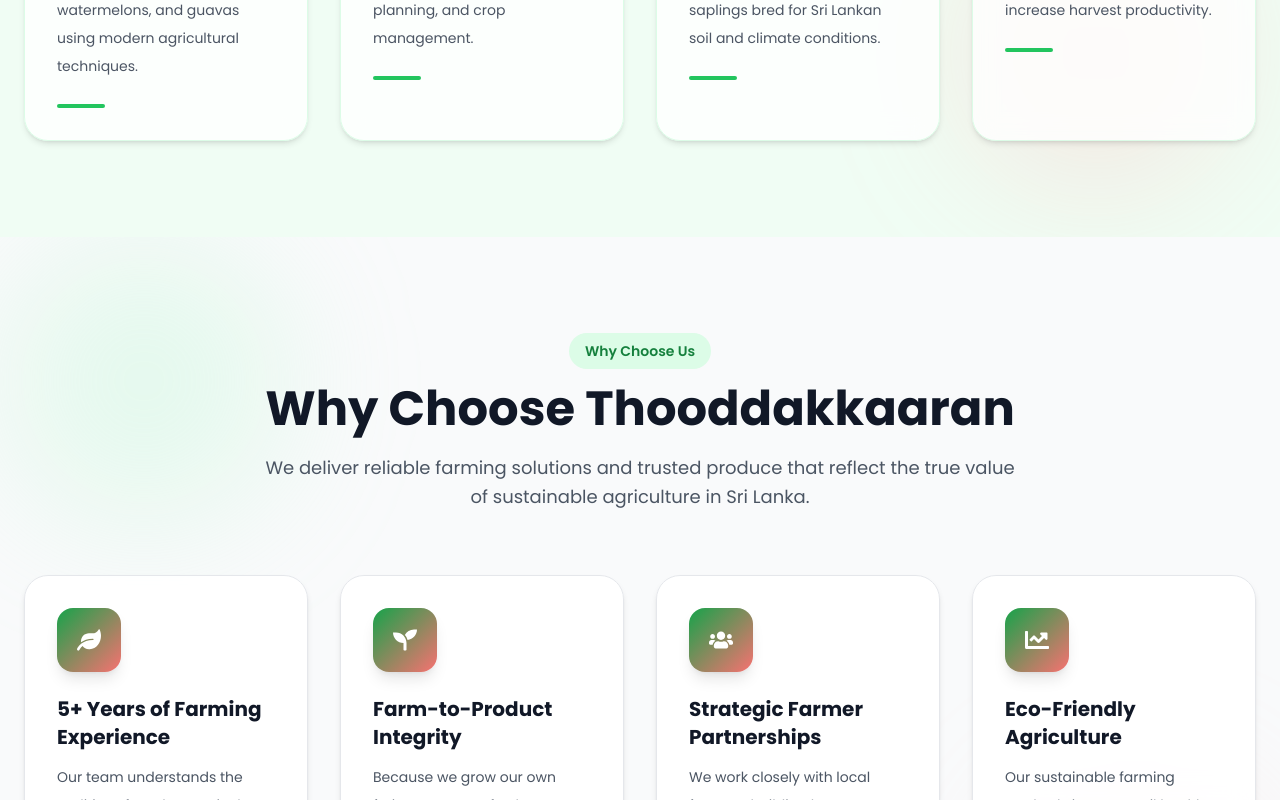
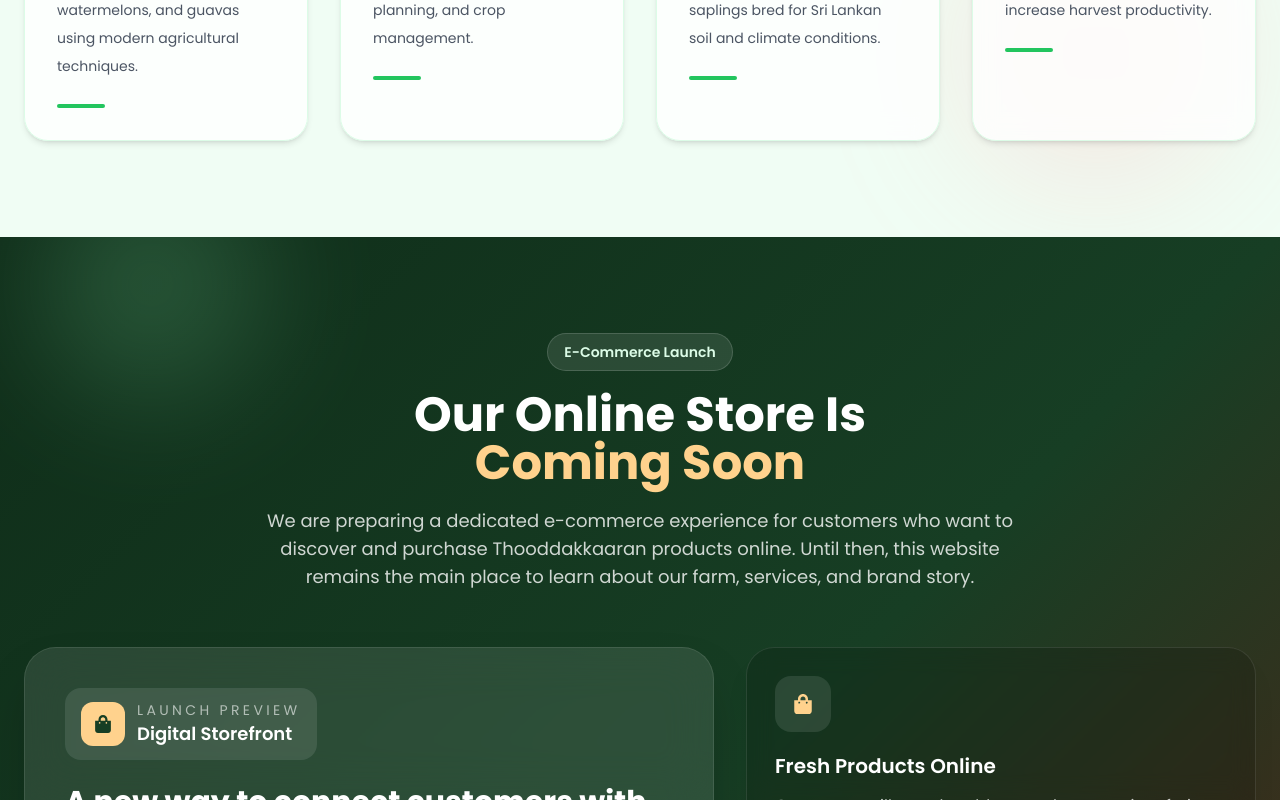
Before and after one commit to Thaksigan23/thooddakkaaran, a React (Vite) app: page / in a window 1280 px wide. Shown: the part 2000-2800 px from the top of the page. Built offline with nearby package versions, Linux system fonts and the light colour scheme.

Commit message:
Add coming soon ecommerce landing section

```diff
--- a/src/App.jsx
+++ b/src/App.jsx
@@ -6,6 +6,7 @@
 import Hero from "./components/Hero"
 import About from "./components/About"
 import Services from "./components/Services"
+import StoreLaunch from "./components/StoreLaunch"
 import WhyChooseUs from "./components/WhyChooseUs"
 import Stats from "./components/Stats"
 import VisionMission from "./components/VisionMission"
@@ -47,6 +48,7 @@
             <Hero />
             <About />
             <Services />
+            <StoreLaunch />
             <WhyChooseUs />
             <Stats />
             <VisionMission />
--- a/src/components/Footer.jsx
+++ b/src/components/Footer.jsx
@@ -35,6 +35,7 @@
   const quickLinks = [
     { name: "Home", href: "#home" },
     { name: "Services", href: "#services" },
+    { name: "Store", href: "#store" },
     { name: "Gallery", href: "#gallery" },
     { name: "Contact", href: "#contact" },
   ]
--- a/src/components/Navbar.jsx
+++ b/src/components/Navbar.jsx
@@ -12,7 +12,7 @@
     const handleScroll = () => {
       setScrolled(window.scrollY > 40)
 
-      const sections = ["home", "services", "gallery", "contact"]
+      const sections = ["home", "services", "store", "gallery", "contact"]
 
       for (const section of sections) {
         const element = document.getElementById(section)
@@ -37,6 +37,7 @@
   const navLinks = [
     { id: "home", label: "Home" },
     { id: "services", label: "Services" },
+    { id: "store", label: "Store" },
     { id: "gallery", label: "Gallery" },
     { id: "contact", label: "Contact" },
   ]
--- /dev/null
+++ b/src/components/StoreLaunch.jsx
@@ -0,0 +1,139 @@
+import { motion } from "framer-motion"
+import {
+  FaArrowRight,
+  FaGlobe,
+  FaLeaf,
+  FaShoppingBag,
+} from "react-icons/fa"
+import Reveal from "./Reveal"
+import { fadeUp, staggerContainer } from "../utils/animations"
+
+export default function StoreLaunch() {
+  const highlights = [
+    {
+      icon: <FaShoppingBag />,
+      title: "Fresh Products Online",
+      description:
+        "Customers will soon be able to explore premium fruit products and farm-based selections in one place.",
+    },
+    {
+      icon: <FaLeaf />,
+      title: "Rooted In Our Farm",
+      description:
+        "The e-commerce experience will stay connected to the same trusted farming story, quality, and sustainability values.",
+    },
+    {
+      icon: <FaGlobe />,
+      title: "Connected With This Website",
+      description:
+        "This website introduces the brand today and will guide visitors to the online store as soon as it launches.",
+    },
+  ]
+
+  return (
+    <section
+      id="store"
+      className="relative overflow-hidden py-24 px-6 bg-gradient-to-br from-[#0f2d19] via-[#173e24] to-[#5d1f15] text-white"
+    >
+      <div className="absolute inset-0 opacity-20">
+        <div className="absolute -top-16 left-10 h-56 w-56 rounded-full bg-green-300 blur-3xl" />
+        <div className="absolute bottom-0 right-0 h-64 w-64 rounded-full bg-orange-300 blur-3xl" />
+      </div>
+
+      <div className="relative max-w-7xl mx-auto">
+        <Reveal>
+          <div className="max-w-3xl mx-auto text-center mb-14">
+            <span className="inline-flex items-center gap-2 rounded-full border border-white/15 bg-white/10 px-4 py-2 text-sm font-semibold text-green-100 mb-5">
+              E-Commerce Launch
+            </span>
+
+            <h2 className="text-4xl md:text-5xl font-bold leading-tight mb-5">
+              Our Online Store Is
+              <span className="block text-[#ffd28d]">Coming Soon</span>
+            </h2>
+
+            <p className="text-base md:text-lg text-white/80 leading-8">
+              We are preparing a dedicated e-commerce experience for customers
+              who want to discover and purchase Thooddakkaaran products online.
+              Until then, this website remains the main place to learn about
+              our farm, services, and brand story.
+            </p>
+          </div>
+        </Reveal>
+
+        <div className="grid lg:grid-cols-[1.15fr_0.85fr] gap-8 items-stretch">
+          <motion.div
+            initial={{ opacity: 0, y: 30 }}
+            whileInView={{ opacity: 1, y: 0 }}
+            transition={{ duration: 0.6 }}
+            viewport={{ once: true }}
+            className="rounded-[2rem] border border-white/10 bg-white/10 backdrop-blur-xl p-8 md:p-10 shadow-2xl"
+          >
+            <div className="inline-flex items-center gap-3 rounded-2xl bg-white/10 px-4 py-3 mb-6">
+              <div className="flex h-11 w-11 items-center justify-center rounded-xl bg-[#ffd28d] text-[#173e24] text-lg">
+                <FaShoppingBag />
+              </div>
+              <div>
+                <p className="text-sm uppercase tracking-[0.24em] text-white/60">
+                  Launch Preview
+                </p>
+                <p className="font-semibold text-lg">Digital Storefront</p>
+              </div>
+            </div>
+
+            <h3 className="text-2xl md:text-3xl font-bold mb-4">
+              A new way to connect customers with our products
+            </h3>
+
+            <p className="text-white/80 leading-8 mb-8">
+              The upcoming store will extend this website with a direct shopping
+              experience while keeping the same premium agricultural identity.
+              For now, visitors can explore our services and contact us for
+              inquiries, partnerships, and product interest.
+            </p>
+
+            <div className="flex flex-col sm:flex-row gap-4">
+              <a
+                href="#contact"
+                className="inline-flex items-center justify-center gap-2 rounded-xl bg-[#ffd28d] px-6 py-3 font-semibold text-[#173e24] transition hover:scale-[1.02]"
+              >
+                Contact Us Today
+                <FaArrowRight className="text-sm" />
+              </a>
+
+              <a
+                href="#home"
+                className="inline-flex items-center justify-center gap-2 rounded-xl border border-white/20 bg-white/5 px-6 py-3 font-semibold text-white transition hover:bg-white/10"
+              >
+                Back To Main Website
+              </a>
+            </div>
+          </motion.div>
+
+          <motion.div
+            variants={staggerContainer(0.12, 0.08)}
+            initial="hidden"
+            whileInView="visible"
+            viewport={{ once: true, amount: 0.2 }}
+            className="grid gap-5"
+          >
+            {highlights.map((item) => (
+              <motion.div
+                key={item.title}
+                variants={fadeUp()}
+                className="rounded-[1.75rem] border border-white/10 bg-black/15 p-7 backdrop-blur-md shadow-xl"
+              >
+                <div className="flex h-14 w-14 items-center justify-center rounded-2xl bg-white/10 text-[#ffd28d] text-xl mb-5">
+                  {item.icon}
+                </div>
+
+                <h3 className="text-xl font-semibold mb-3">{item.title}</h3>
+                <p className="text-white/75 leading-7">{item.description}</p>
+              </motion.div>
+            ))}
+          </motion.div>
+        </div>
+      </div>
+    </section>
+  )
+}
```
